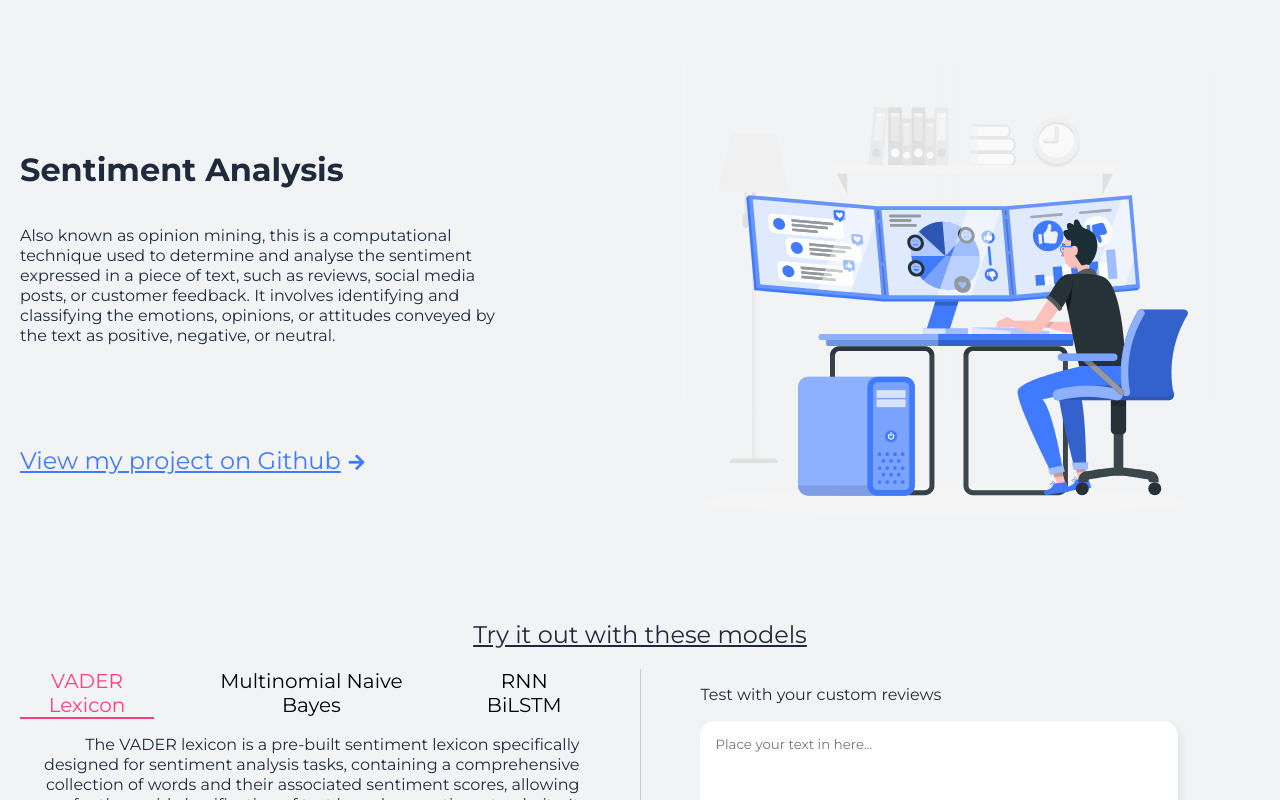
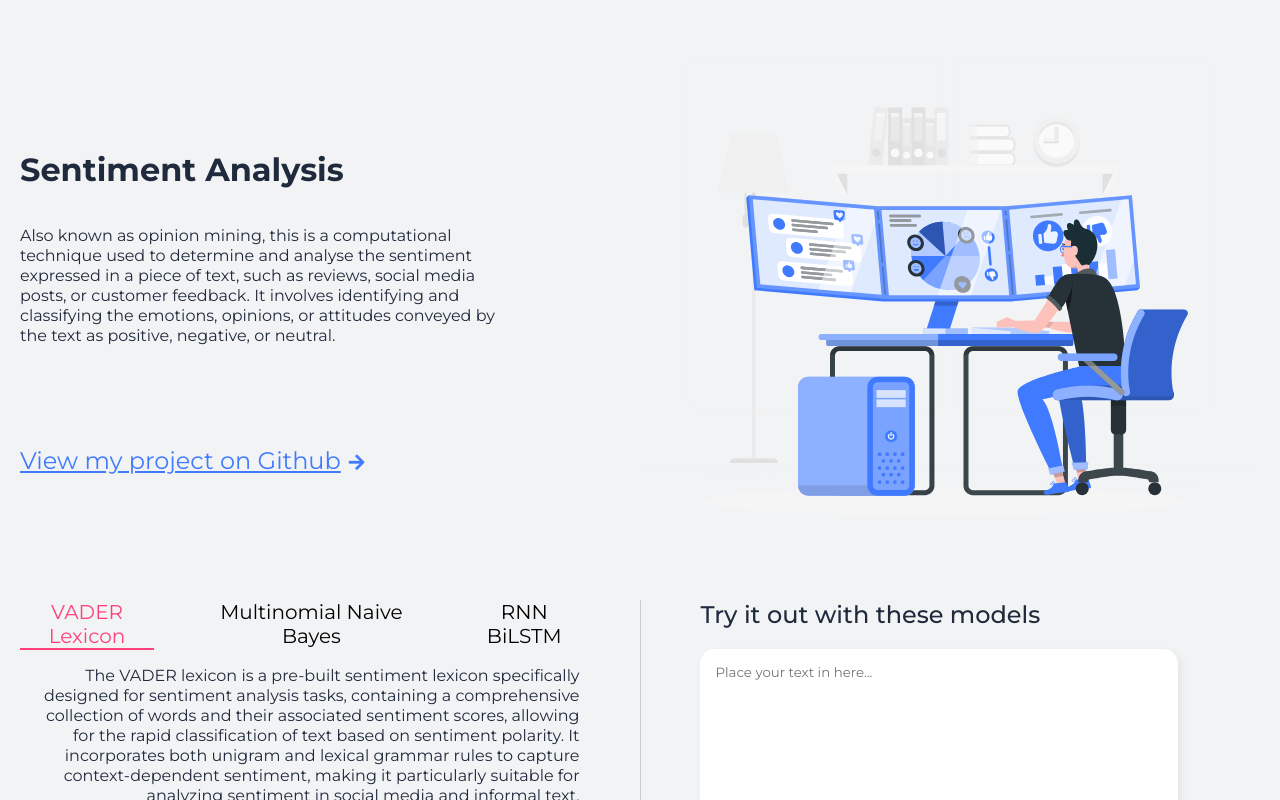
Before and after one commit to Gbolade-True/Sentiment_Analysis_Project, a React (Create React App) app: page / in a window 1280 px wide. Shown: the top 800 px of the page. Built offline with nearby package versions, Linux system fonts and the light colour scheme.

Commit message:
- minor style changes

```diff
--- a/src/components/landing/index.scss
+++ b/src/components/landing/index.scss
@@ -62,13 +62,6 @@
         }
     }
 
-    .try_it_out {
-        text-align: center;
-        font-weight: 300;
-        margin-top: 20px;
-        text-decoration: underline;
-    }
-
     .model_action {
         display: flex;
         align-items: flex-start;
@@ -100,6 +93,12 @@
         .search_area {
             width: 50%;
 
+            .try_it_out {
+                font-weight: 500;
+                margin-top: 20px;
+                margin-top: 0;
+            }
+
             @media screen and (max-width:$md-breakpoint){
                 width: 100%;
                 text-align: center;
--- a/src/components/landing/index.tsx
+++ b/src/components/landing/index.tsx
@@ -62,10 +62,6 @@ const Landing = () => {
                 </div>
             </div>
 
-            <h2 className='try_it_out'>
-                Try it out with these models
-            </h2>
-
             <div className='model_action'>
                 <div className='model_tabs_container'>
                     <ModelTabs
@@ -75,7 +71,9 @@ const Landing = () => {
                 </div>
                 <div className='divider' />
                 <div className='search_area'>
-                    <p>Test with your custom reviews</p>
+                    <h2 className='try_it_out'>
+                        Try it out with these models
+                    </h2>
                     <Textarea
                         placeholder='Place your text in here...'
                         style={{ maxWidth: '500px' }}
--- a/src/components/landing/model_tabs/index.scss
+++ b/src/components/landing/model_tabs/index.scss
@@ -1,6 +1,9 @@
 @import "../../../styles/variables.scss";
 
 .model_tabs {
+    @media screen and (max-width:$md-breakpoint){
+        margin-top: 40px;
+    }
     .model_info {
         text-align: right;
 
```
